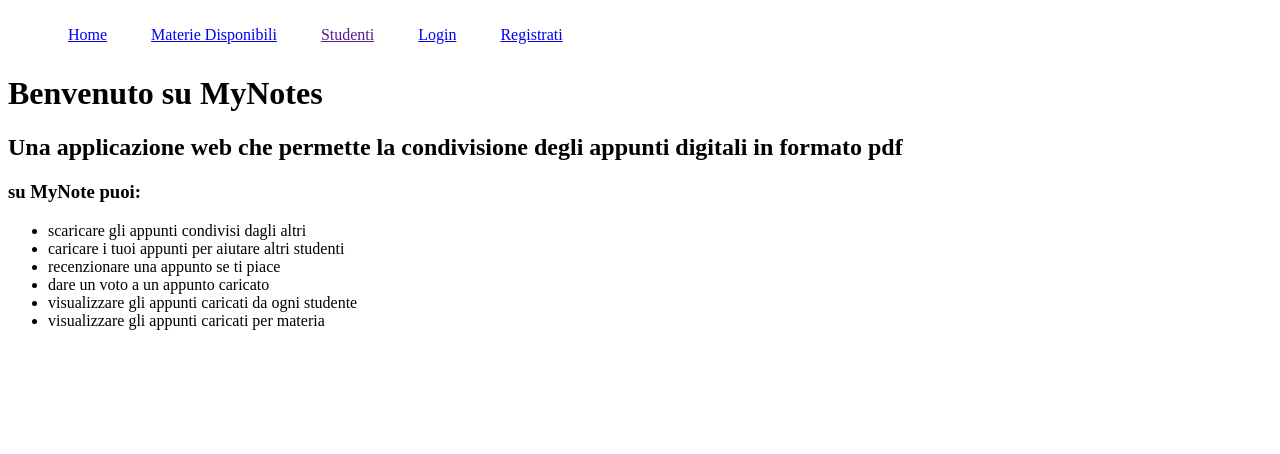
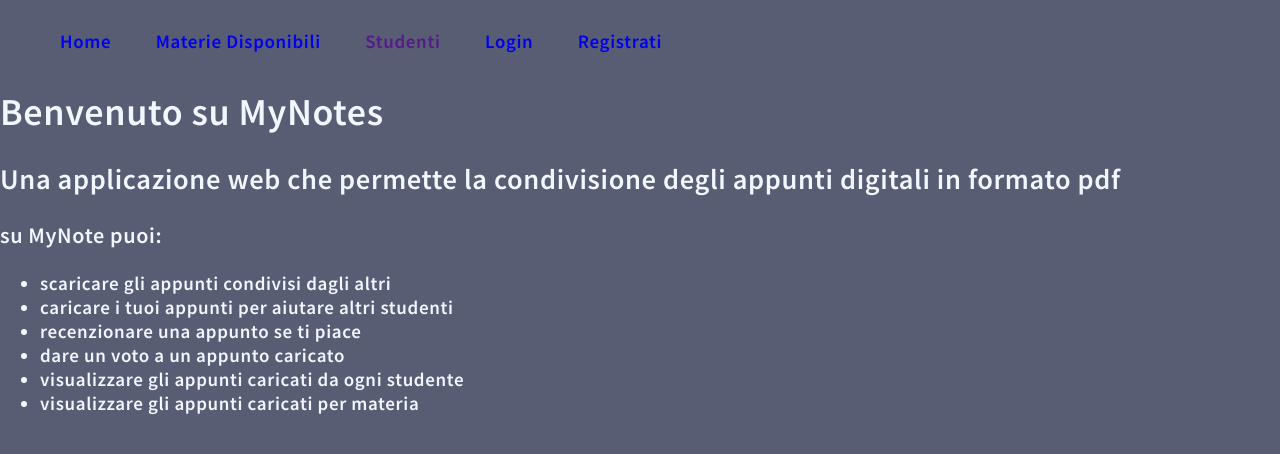
Before and after one commit to loubardozzor/MyNote1.0, a Django app: page /home/ in a window 1280 px wide. Shown: the top 454 px of the page. Run offline with Django 4.2, Linux system fonts and the light colour scheme.

Commit message:
aggiunto del file css e modifica della forma generale delle pagine

```diff
--- /dev/null
+++ b/MyNotes/appunti/static/appunti/styles.css
@@ -0,0 +1,17 @@
+@import url('https://fonts.googleapis.com/css2?family=Source+Sans+Pro:wght@400;600&display=swap');
+
+body{
+    margin:0;
+    font: 600 19px 'Source Sans Pro', sans-serif;
+    letter-spacing: 0.64px;
+    color: aliceblue;
+    Background-color: #585d74;
+}
+
+a{
+    text-decoration: none;
+}
+
+a:hover{
+    color : blue;
+}
--- a/MyNotes/appunti/templates/appunti/base.html
+++ b/MyNotes/appunti/templates/appunti/base.html
@@ -1,8 +1,10 @@
 <!DOCTYPE html>
+{% load static %}
 <html lang="en">
 <head>
     <meta charset="UTF-8">
     <title>{% block title %} {%  endblock title %}</title>
+    <link rel="stylesheet" href="{% static 'appunti/styles.css' %}" />
 </head>
 <body >
 
```
Also changed, not shown: 1 other file.
